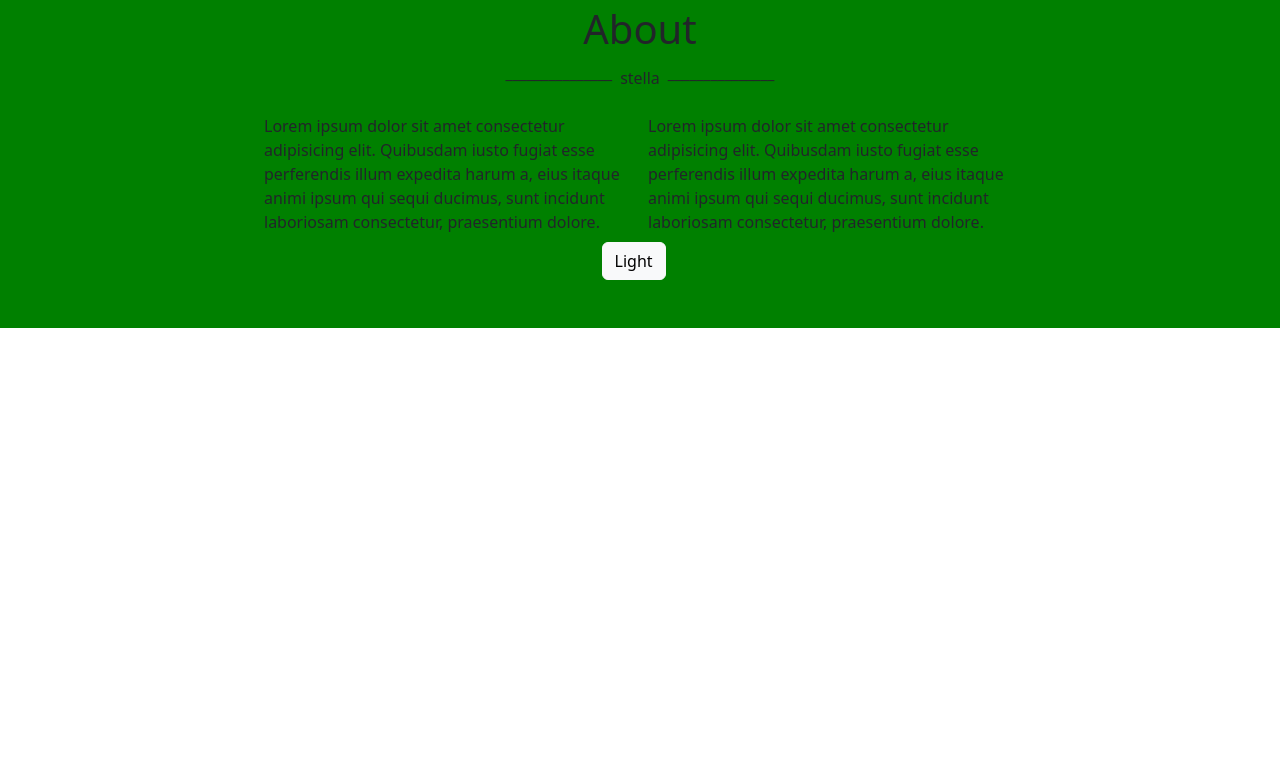
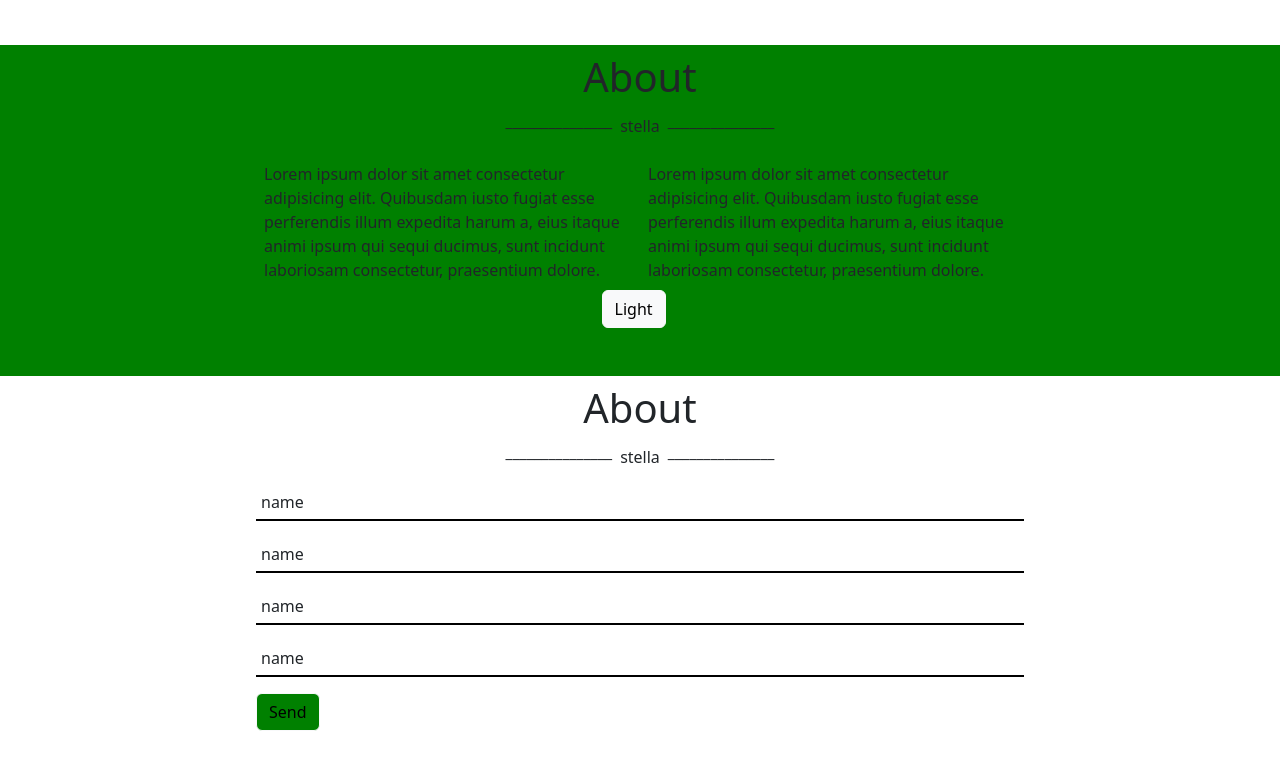
Before and after one commit to GiuseppeRepici/html-css-bootstrap-freelancer, a plain HTML site: page index.html in a window 1280 px wide. Shown: the part 1025-1804 px from the top of the page. Before the commit the page ends 1353 px from the top, so only its background shows below. Drawn offline with nearby package versions, Linux system fonts and the light colour scheme.

Commit message:
aggiunta parte

```diff
--- a/css/style.css
+++ b/css/style.css
@@ -41,3 +41,12 @@ img{
 .centro{
     margin-left: 27vw;
 }
+
+.cont1 p{
+    border-bottom: 2px black solid;
+    padding: 5px;
+}
+
+.color1{
+    background-color: green;
+}
--- a/index.html
+++ b/index.html
@@ -35,7 +35,7 @@
                     <p class="px-2 a11">stella</p>
                     <p>_______________</p>
                 </div>
-                <div class="cont ">
+                <div class="cont mb-5">
                     <h5>Graphic artist - Web designer - Illustrator</h5>
                 </div>
             </div>
@@ -104,6 +104,29 @@
                     </div>
                 </div>
             </div>
+
+        <div class="container-fluid">
+            <div class="container-sm d-flex flex-column justify-content-center align-items-center max-width:80% ">
+
+                <div class="mwi">
+                    <div class="cont mt-2 text-center">
+                        <h1>About</h1>
+                    </div>
+                    <div class="cont d-flex flex-row justify-content-center ">
+                        <p>_______________</p>
+                        <p class="px-2 a11">stella</p>
+                        <p>_______________</p>
+                    </div>
+                    <div class="cont1">
+                        <p>name</p>
+                        <p>name</p>
+                        <p>name</p>
+                        <p>name</p>
+                    </div>
+                    <button  type="button" class="btn btn-light color1 mb-5">Send</button>
+                </div>
+            </div>
+        </div>
         </div>
     </main>
 </body>
```
